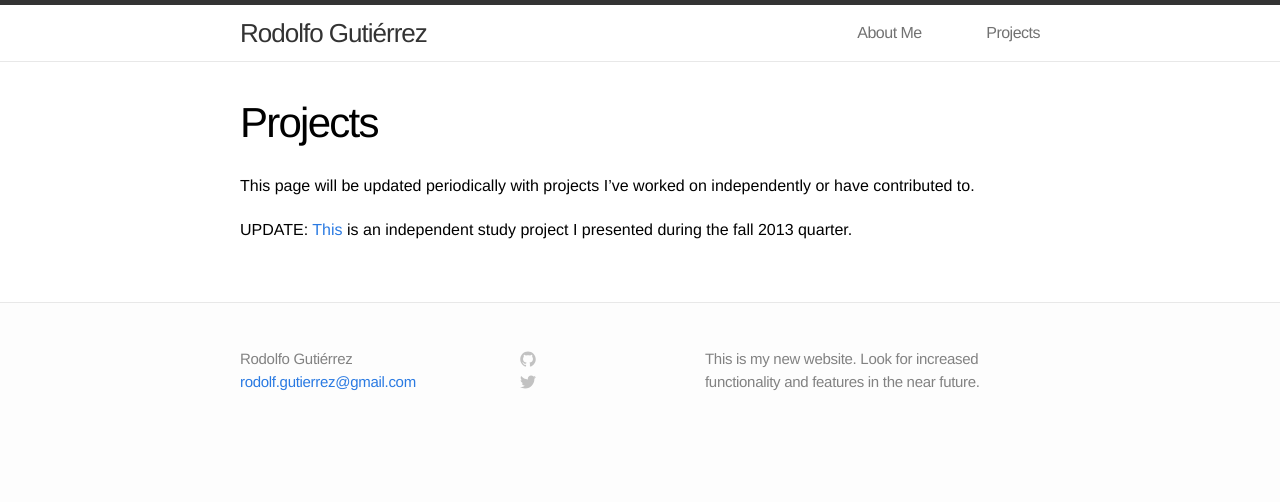
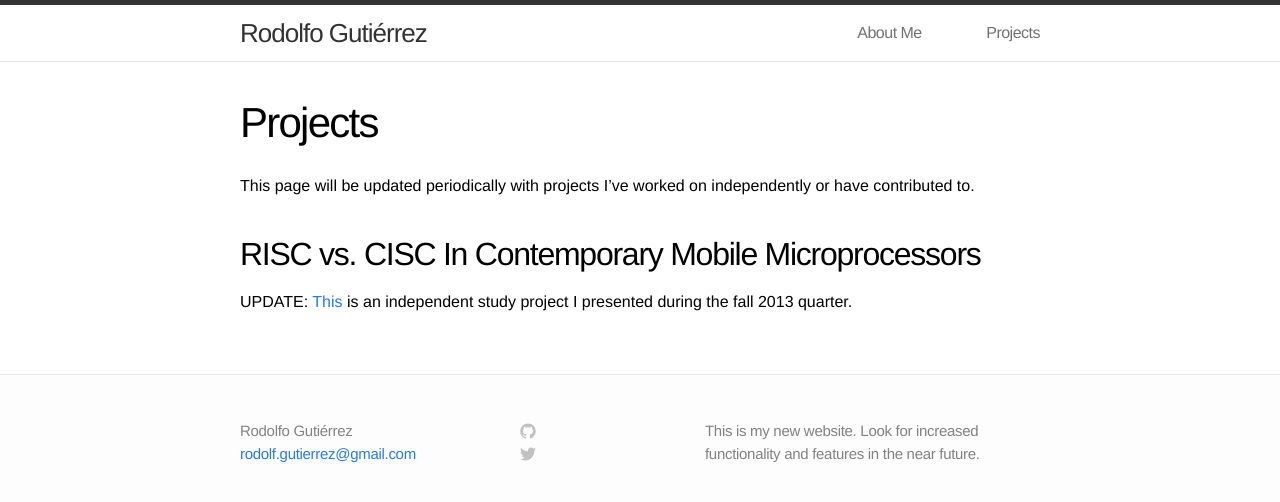
Before and after one commit to gutzrodolfo/arwedding.love, a Jekyll site: the page built from projects.md, in a window 1280 px wide. Shown: the top 502 px of the page. Built offline with Jekyll 4.4.1, drawn with Linux system fonts in a browser that asks for light colours.

Commit message:
Changes to project page

```diff
--- a/projects.md
+++ b/projects.md
@@ -6,4 +6,6 @@ permalink: /projects/
 
 This page will be updated periodically with projects I've worked on independently or have contributed to.
 
+<h2> RISC vs. CISC In Contemporary Mobile Microprocessors </h2>
+
 UPDATE: [This]({{ site.url }}/assets/cse595_Fall2013.pdf) is an independent study project I presented during the fall 2013 quarter.
```
